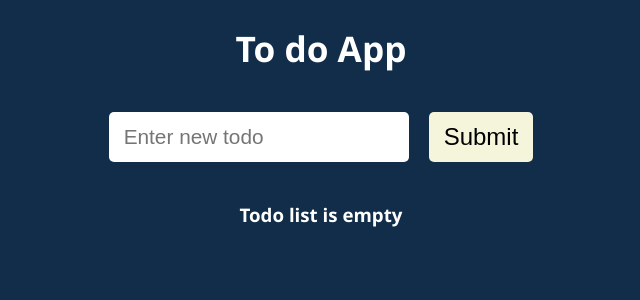
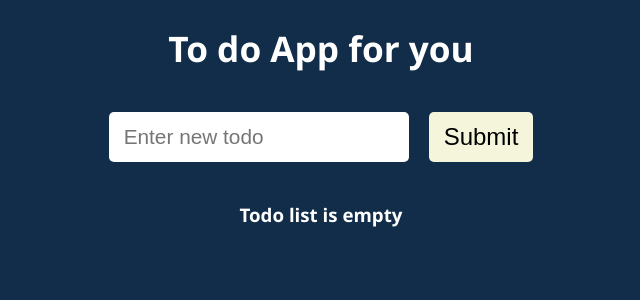
Before and after one commit to yurchenko08/TodoApp, a React (Create React App) app: page / in a window 1280 px wide. Shown: the top 300 px of the page, without its empty margins (319-959 px from the left). Built offline with nearby package versions, Linux system fonts and the light colour scheme.

Commit message:
changed title and h1

```diff
--- a/public/index.html
+++ b/public/index.html
@@ -7,7 +7,7 @@
     <link rel="icon" type="image/png" sizes="32x32" href="/favicon-32x32.png" />
     <link rel="icon" type="image/png" sizes="16x16" href="/favicon-16x16.png" />
     <link rel="manifest" href="/site.webmanifest" />
-    <title>React App</title>
+    <title>Todo App</title>
   </head>
   <body>
     <div id="root"></div>
--- a/src/components/todoForm/TodoForm.js
+++ b/src/components/todoForm/TodoForm.js
@@ -11,7 +11,7 @@ function TodoForm({ addTodo }) {
 
   return (
     <div className={styles.todoFormContainer}>
-      <h1>To do App</h1>
+      <h1>To do App for you</h1>
       <form onSubmit={onSubmitHandler}>
         <input
           placeholder='Enter new todo'
```
Also changed, not shown: 1 other file (tests, documents, lock files or other folders).
